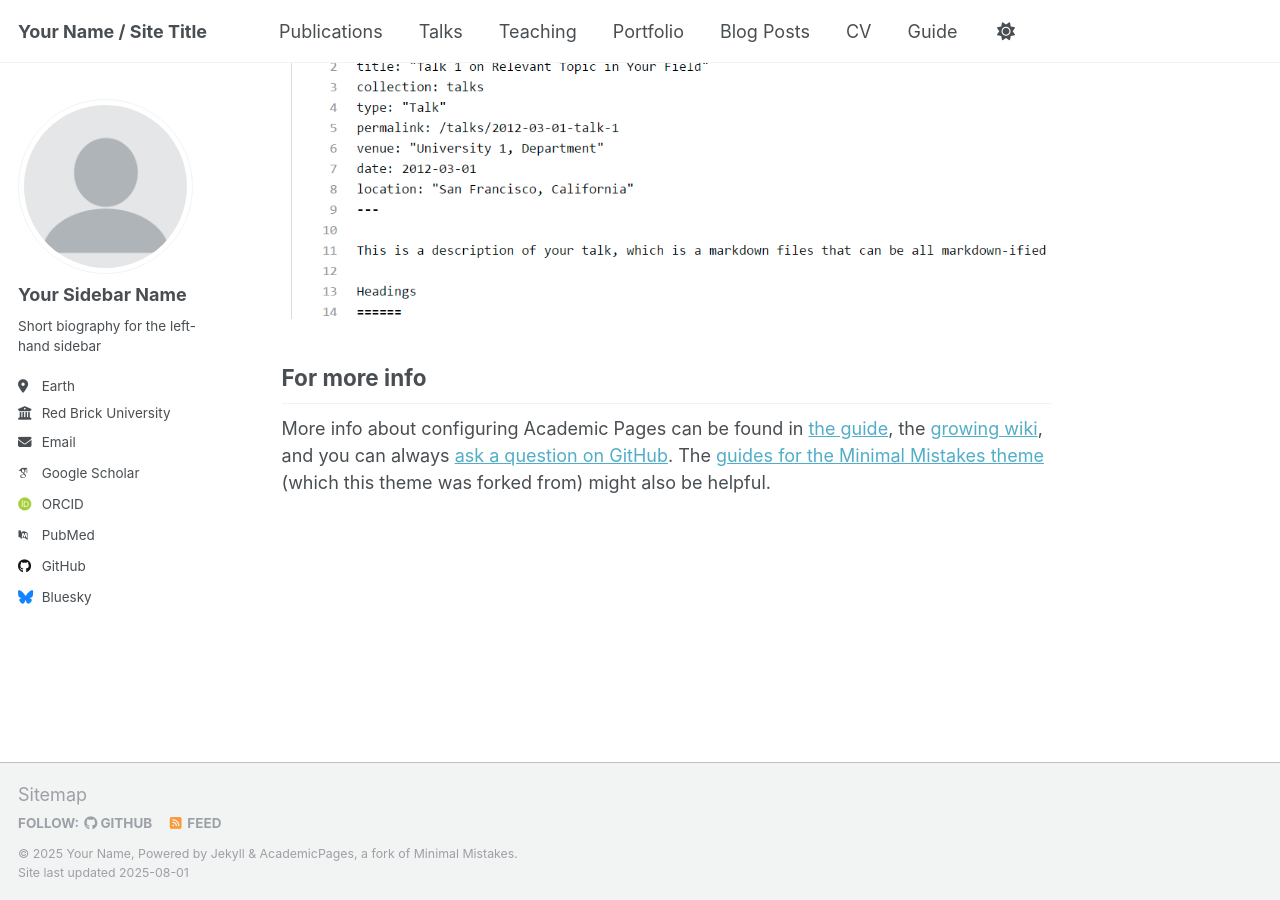
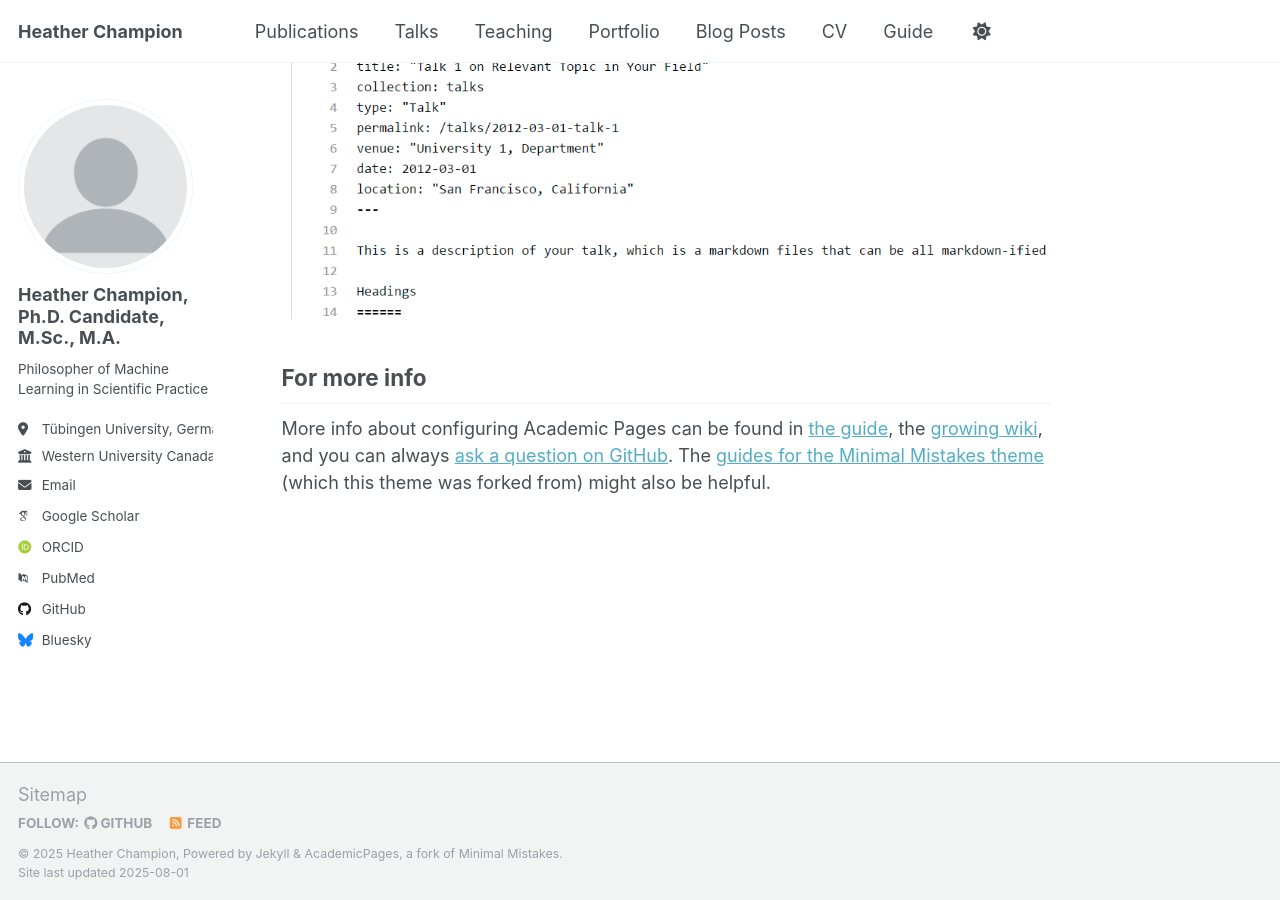
Before and after one commit to liminal-learner/champion, a Jekyll site: the page built from _pages/about.md, in a window 1280 px wide and 900 px high, scrolled down 2880 px. Built offline with Jekyll 4.4.1, drawn with Linux system fonts in a browser that asks for light colours; some web fonts are replaced; a script that is not in the unit is left out.

Commit message:
Update _config.yml

```diff
--- a/_config.yml
+++ b/_config.yml
@@ -9,10 +9,10 @@
 # Basic Site Settings
 locale                   : "en-US"
 site_theme               : "default"
-title                    : "Your Name / Site Title"
+title                    : "Heather Champion"
 title_separator          : "-"
-name                     : &name "Your Name"
-description              : &description "personal description"
+name                     : &name "Heather Champion"
+description              : &description "Philosopher of Machine Learning in Scientific Practice"
 url                      : https://academicpages.github.io # the base hostname & protocol for your site e.g. "https://[your GitHub username].github.io" or if you already have some other page hosted on Github then use "https://[your GitHub username].github.io/[Your Repo Name]"
 baseurl                  : "" # the subpath of your site, e.g. "/blog"
 repository               : "academicpages/academicpages.github.io"
@@ -23,13 +23,13 @@ repository               : "academicpages/academicpages.github.io"
 author:
   # Biographic information
   avatar           : "profile.png"
-  name             : "Your Sidebar Name"
+  name             : "Heather Champion, Ph.D. Candidate, M.Sc., M.A."
   pronouns         : # example: "she/her"
-  bio              : "Short biography for the left-hand sidebar"
-  location         : "Earth"
-  employer         : "Red Brick University"
+  bio              : "Philosopher of Machine Learning in Scientific Practice"
+  location         : "Tübingen University, Germany"
+  employer         : "Western University Canada"
   uri              : # URL
-  email            : "none@example.org"
+  email            : "hchampi2@uwo.ca"
 
   # Academic websites
   academia         : # URL
```
